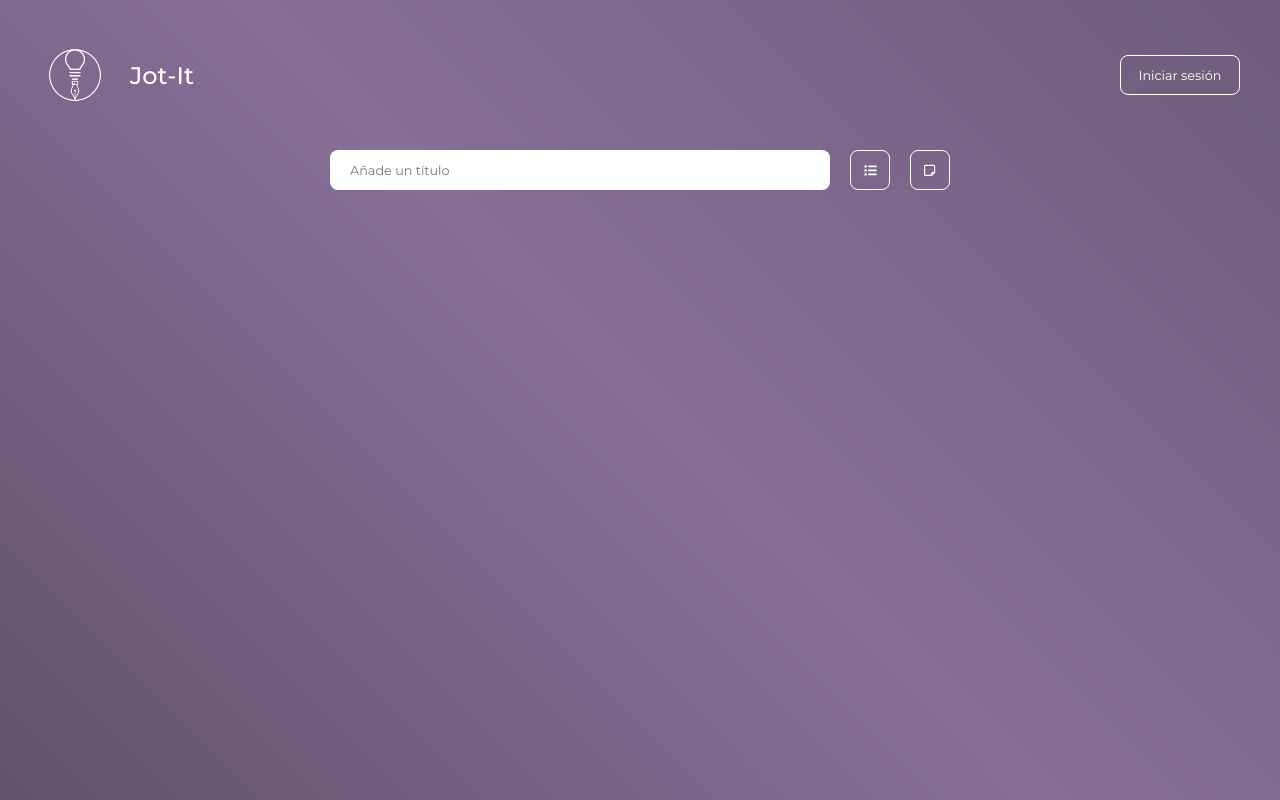
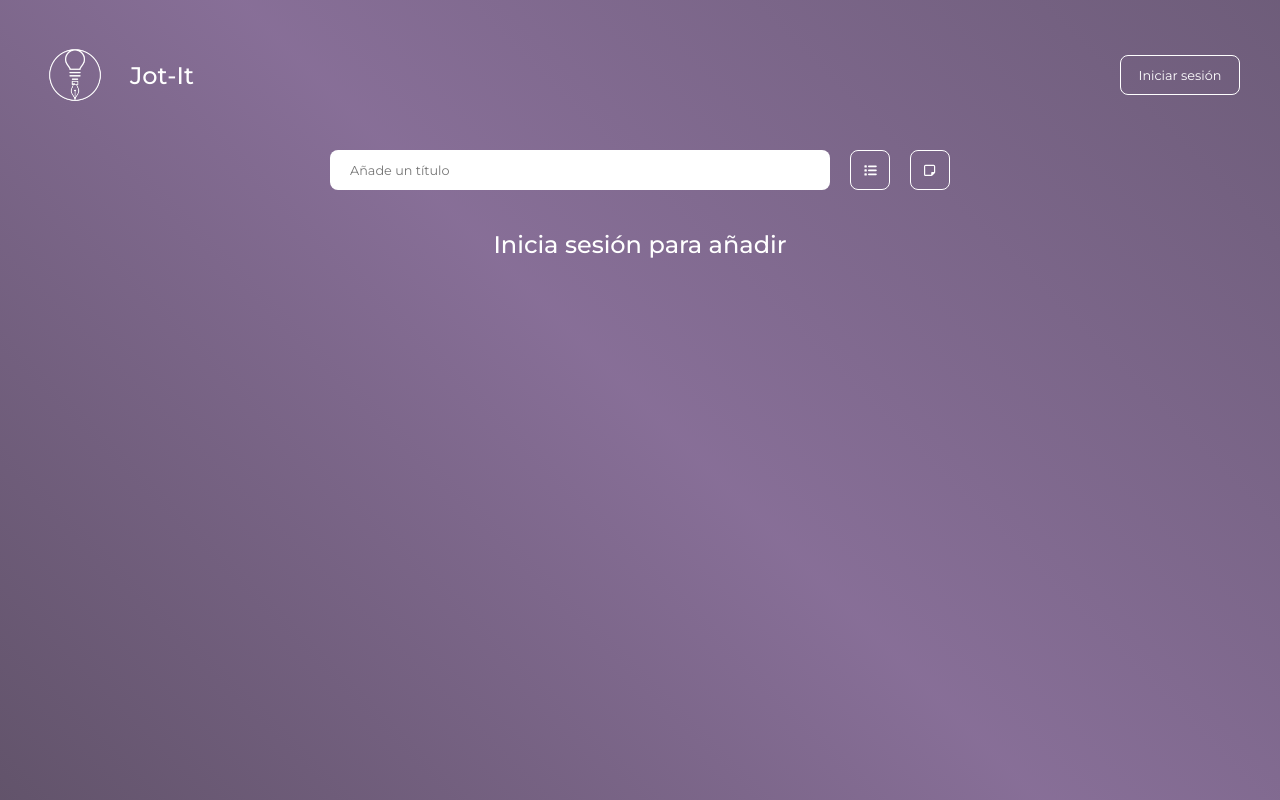
Before and after one commit to 99pmore/ListsAndNotes-App, a React (Create React App) app: page / in a window 1280 px wide. Built offline with nearby package versions, Linux system fonts and the light colour scheme.

Commit message:
login warning added

```diff
--- a/src/components/Form.js
+++ b/src/components/Form.js
@@ -88,16 +88,20 @@ export const Form = ({ user }) => {
         <form onSubmit={ handleSubmit }>
             <div className='head'>
                 <input type='text' placeholder='Añade un título' onChange={ e => setTitle(e.target.value) } />
-                <button onClick={ handleClickList }><FontAwesomeIcon icon={ faList } /></button>
-                <button onClick={ handleClickNote }><FontAwesomeIcon icon={ faNoteSticky } /></button>
+                <button title='Lista' onClick={ handleClickList }><FontAwesomeIcon icon={ faList } /></button>
+                <button title='Nota' onClick={ handleClickNote }><FontAwesomeIcon icon={ faNoteSticky } /></button>
             </div>
 
             <div className='body'>
-                { currentComponent }
+                {
+                    user ?
+                    currentComponent
+                    : <h2 className='login-warning'>Inicia sesión para añadir</h2>
+                }
             </div>
 
             {
-                currentComponent ?
+                currentComponent && user ?
                     <div className="buttons">
                         <button type='reset' onClick={ reset } className='delete-button'>Borrar</button>
                         <button type='submit' className='add-button'>Añadir</button>
--- a/src/styles/components/_form.scss
+++ b/src/styles/components/_form.scss
@@ -39,6 +39,12 @@ form {
 
     .body {
         width: 100%;
+
+        .login-warning {
+            text-align: center;
+            color: white;
+            font-weight: 500;
+        }
     }
 
     .buttons {
```
